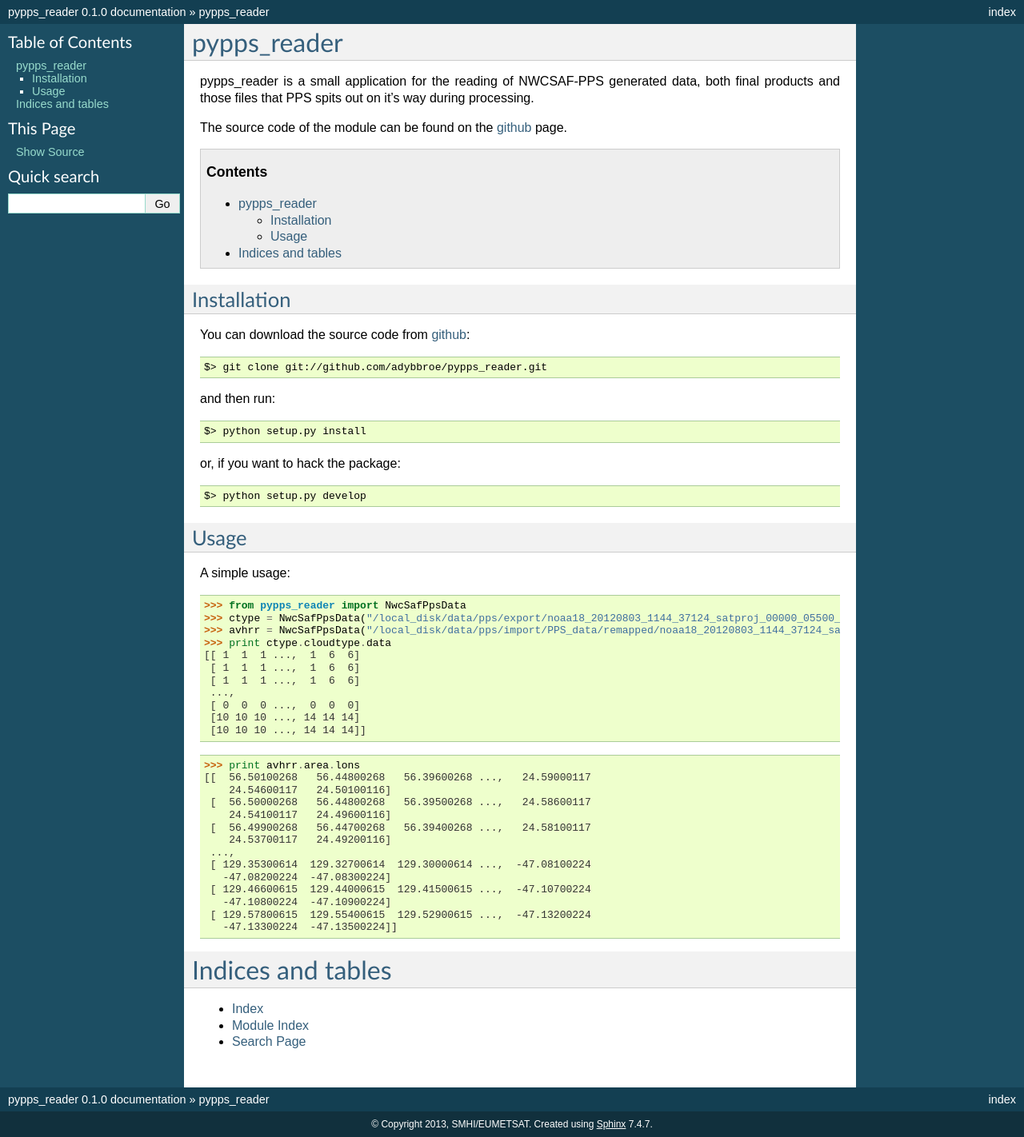
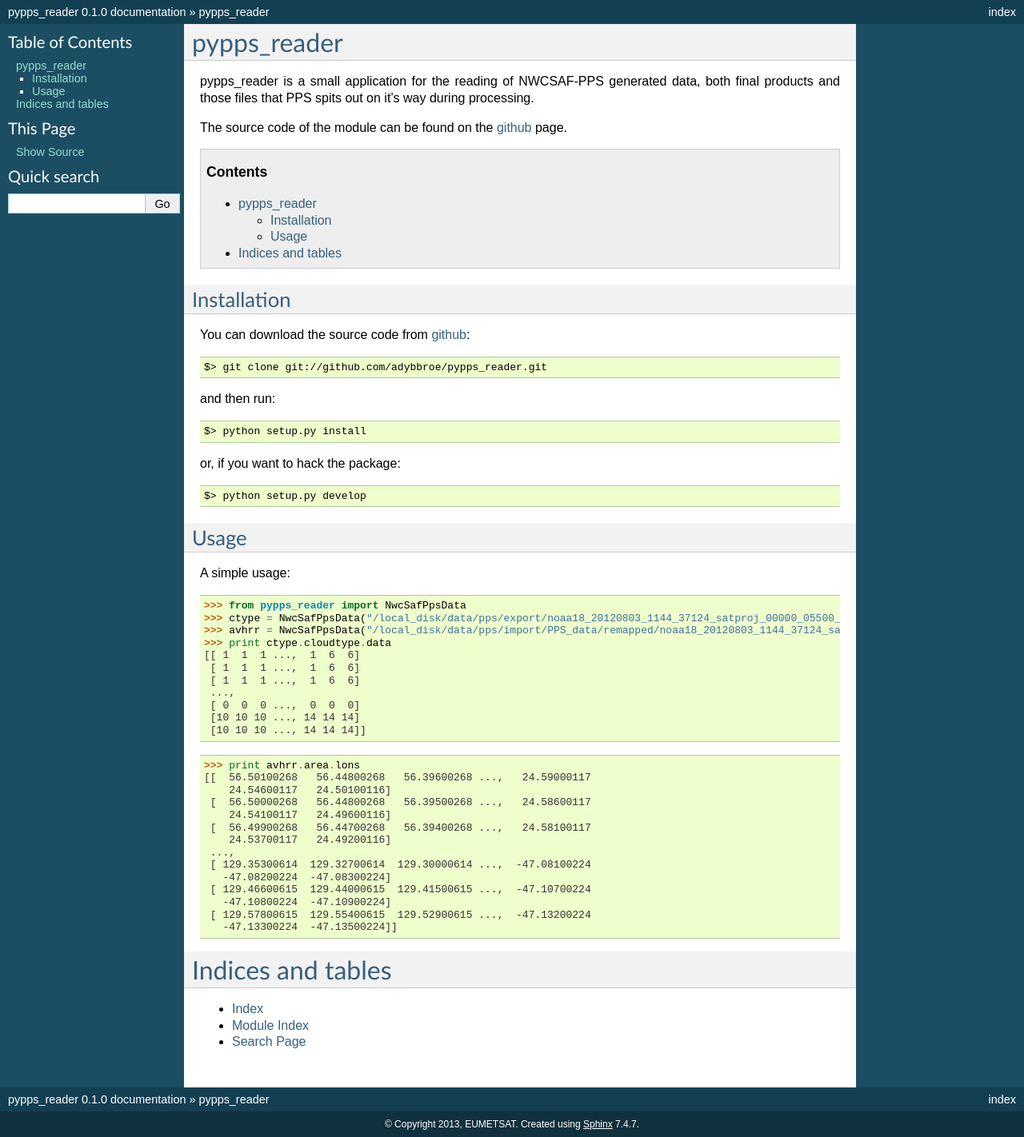
Before and after one commit to mitkin/pypps_reader, a Sphinx documentation site: the page built from doc/source/index.rst, in a window 1280 px wide. Shown: the whole page at 80% size. Built offline with Sphinx 7.4.7, drawn with Linux system fonts in a browser that asks for light colours.

Commit message:
Minor stuff

```diff
--- a/doc/source/conf.py
+++ b/doc/source/conf.py
@@ -72,7 +72,7 @@
 
 # General information about the project.
 project = u'pypps_reader'
-copyright = u'2013, SMHI/EUMETSAT'
+copyright = u'2013, EUMETSAT'
 
 # The version info for the project you're documenting, acts as replacement for
 # |version| and |release|, also used in various other places throughout the
@@ -212,7 +212,7 @@
 # (source start file, target name, title, author, documentclass [howto/manual]).
 latex_documents = [
   ('index', 'pypps_reader.tex', u'pypps_reader Documentation',
-   u'SMHI/EUMETSAT', 'manual'),
+   u'EUMETSAT', 'manual'),
 ]
 
 # The name of an image file (relative to this directory) to place at the top of
@@ -245,5 +245,5 @@
 # (source start file, name, description, authors, manual section).
 man_pages = [
     ('index', 'pypps_reader', u'pypps_reader Documentation',
-     [u'SMHI/EUMETSAT'], 1)
+     [u'EUMETSAT'], 1)
 ]
```
Also changed, not shown: 3 other files.
